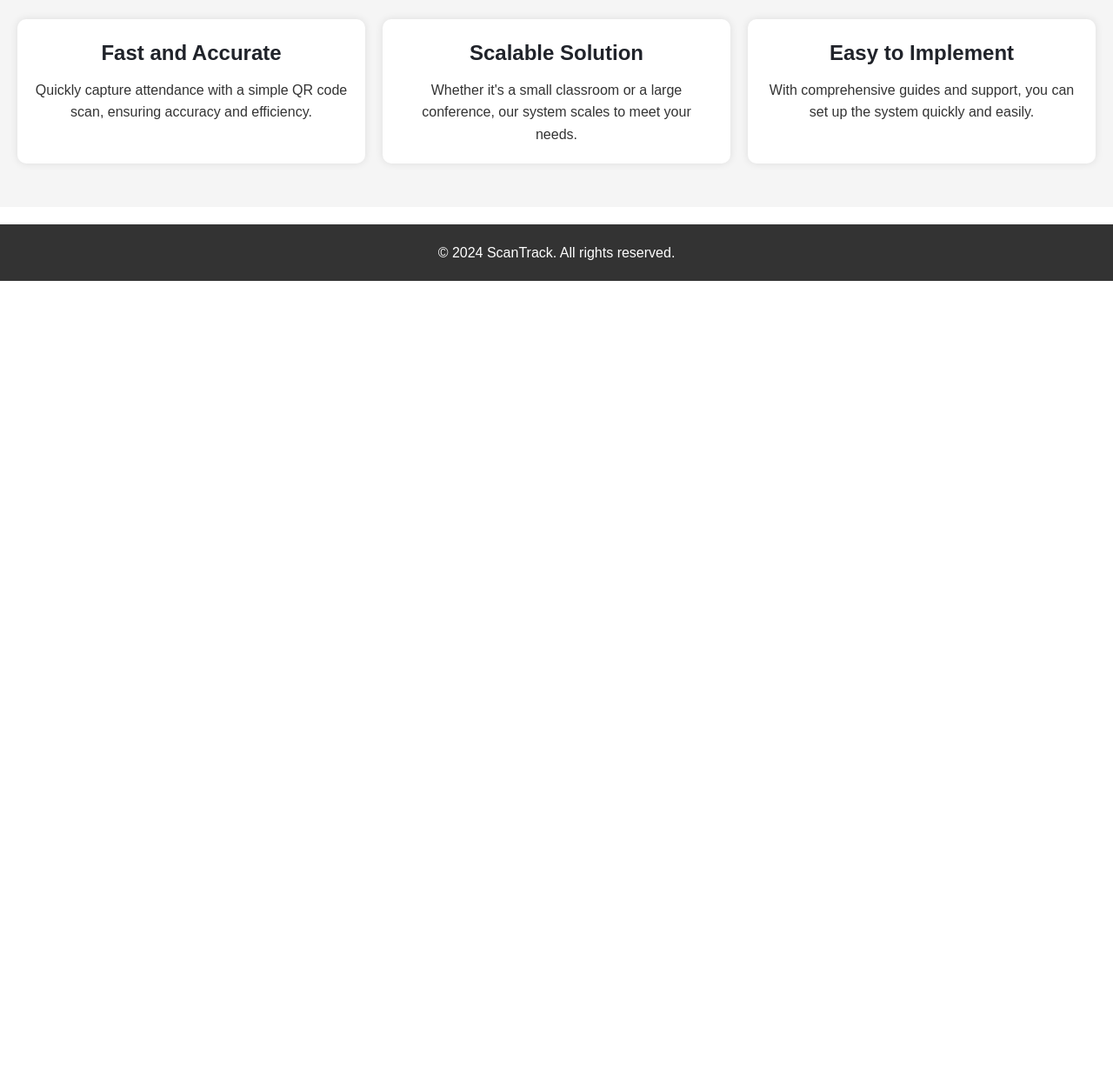
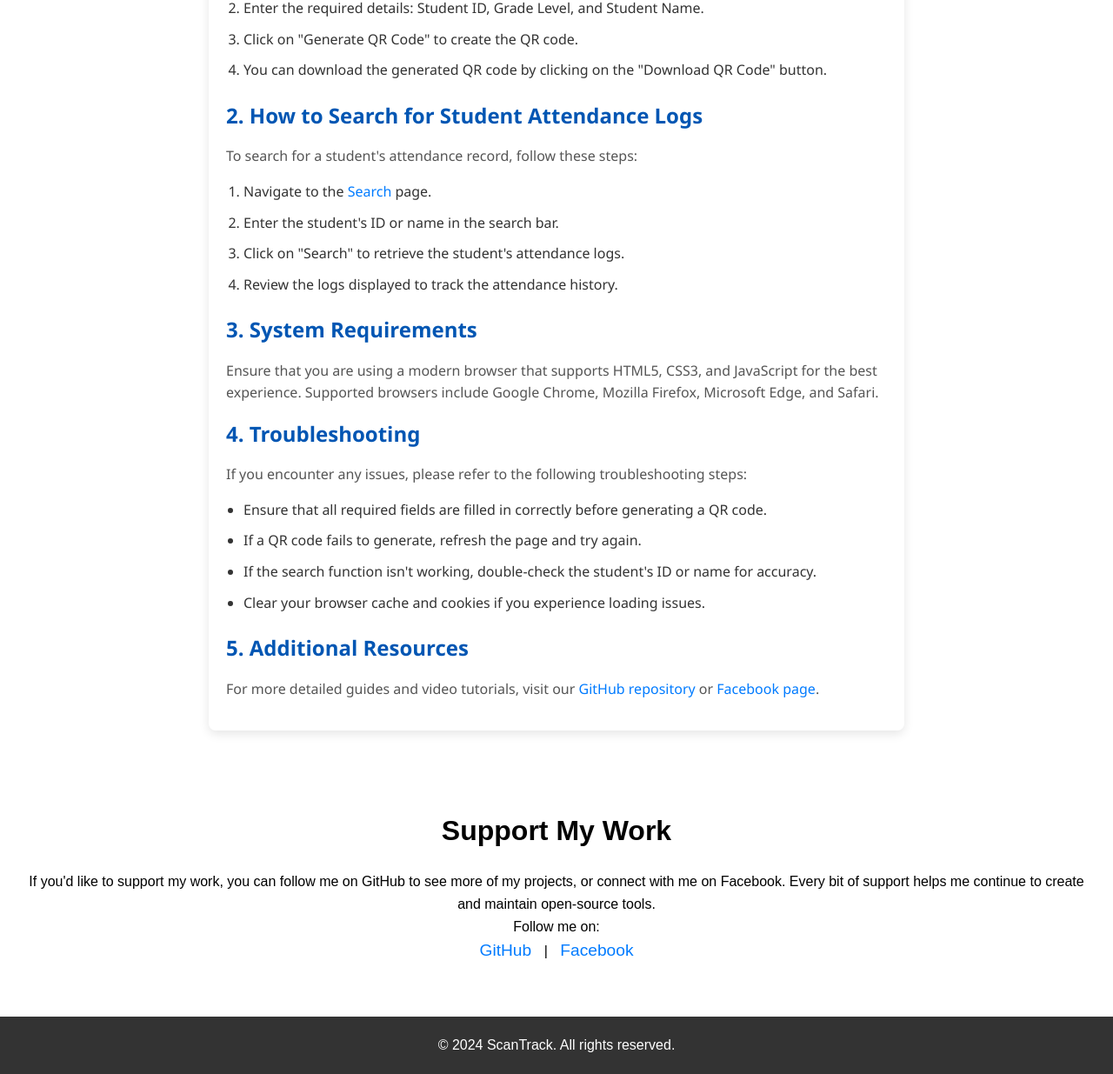
Before and after one commit to HugeSmile01/ScanTrack, a plain HTML site: page docs.html in a window 1280 px wide. Shown: the part 578-1813 px from the top of the page at 87% size. Before the commit the page ends 901 px from the top, so only its background shows below. Drawn offline with Linux system fonts and the light colour scheme.

Commit message:
Update docs.html

```diff
--- a/docs.html
+++ b/docs.html
@@ -5,20 +5,18 @@
     <meta name="viewport" content="width=device-width, initial-scale=1.0">
     <link href="/ScanTrack/Css/style.css" rel="stylesheet" type="text/css" />
     <script src="/ScanTrack/Script/menu.js"></script>
-    <title>Docs</title>
-
-
+    <title>Support the Developer</title>
 </head>
 <body>
     <!-- Navbar -->
     <header class="navbar">
         <div class="logo">
-            <a href="#">ScanTrack</a>
+            <a href="index.html">ScanTrack</a>
         </div>
         <nav>
             <span class="menu-icon" onclick="toggleMenu()">&#9776;</span>
             <ul class="nav-links">
-            <li><a href="#">Home</a></li>
+                <li><a href="index.html">Home</a></li>
                 <li><a href="search.html">Search</a></li>
                 <li><a href="docs.html">Docs</a></li>
                 <li><a href="support.html">Support</a></li>
@@ -26,7 +24,7 @@
             </ul>
             <!-- Mobile Menu -->
             <ul class="mobile-menu">
-            <li><a href="#">Home</a></li>
+                <li><a href="index.html">Home</a></li>
                 <li><a href="search.html">Search</a></li>
                 <li><a href="docs.html">Docs</a></li>
                 <li><a href="support.html">Support</a></li>
@@ -36,33 +34,60 @@
     </header>
 
     <!-- Hero Section -->
-<!-- Hero Section -->
     <section class="hero">
         <div class="hero-content">
-        <h1>Documentation</h1>
-        <p>Efficiently track and manage attendance using our reliable QR code-based system.</p>
-        <a href="#" class="btn-hero">Get Started Now</a>
+                   <h2>Getting Started</h2>
+                   <p>Welcome to the ScanTrack documentation. Here you'll find everything you need to get up and running with our attendance tracking system.</p>
         </div>
     </section>
 
-<!-- Features Section -->
-<section class="features">
-    <h2>Why Use Our Attendance System?</h2>
-    <div class="feature-grid">
-        <div class="feature">
-            <h3>Fast and Accurate</h3>
-            <p>Quickly capture attendance with a simple QR code scan, ensuring accuracy and efficiency.</p>
-        </div>
-        <div class="feature">
-            <h3>Scalable Solution</h3>
-            <p>Whether it's a small classroom or a large conference, our system scales to meet your needs.</p>
-        </div>
-        <div class="feature">
-            <h3>Easy to Implement</h3>
-            <p>With comprehensive guides and support, you can set up the system quickly and easily.</p>
-        </div>
+    <!-- About Developer Section -->
+    <section class="documentation">
+       <h3>1. How to Create a QR Code</h3>
+        <p>Follow these steps to generate a QR code for your students:</p>
+        <ol>
+          <li>Navigate to the <a href="qrCreate.html">Create QR Code</a> page.</li>
+          <li>Enter the required details: Student ID, Grade Level, and Student Name.</li>
+          <li>Click on "Generate QR Code" to create the QR code.</li>
+          <li>You can download the generated QR code by clicking on the "Download QR Code" button.</li>
+        </ol>
+
+        <h3>2. How to Search for Student Attendance Logs</h3>
+        <p>To search for a student's attendance record, follow these steps:</p>
+        <ol>
+          <li>Navigate to the <a href="search.html">Search</a> page.</li>
+          <li>Enter the student's ID or name in the search bar.</li>
+          <li>Click on "Search" to retrieve the student's attendance logs.</li>
+          <li>Review the logs displayed to track the attendance history.</li>
+        </ol>
+
+        <h3>3. System Requirements</h3>
+        <p>Ensure that you are using a modern browser that supports HTML5, CSS3, and JavaScript for the best experience. Supported browsers include Google Chrome, Mozilla Firefox, Microsoft Edge, and Safari.</p>
+
+        <h3>4. Troubleshooting</h3>
+        <p>If you encounter any issues, please refer to the following troubleshooting steps:</p>
+        <ul>
+          <li>Ensure that all required fields are filled in correctly before generating a QR code.</li>
+          <li>If a QR code fails to generate, refresh the page and try again.</li>
+          <li>If the search function isn't working, double-check the student's ID or name for accuracy.</li>
+          <li>Clear your browser cache and cookies if you experience loading issues.</li>
+        </ul>
+
+        <h3>5. Additional Resources</h3>
+        <p>For more detailed guides and video tutorials, visit our <a href="https://github.com/HugeSmile01" target="_blank">GitHub repository</a> or <a href="https://facebook.com/HugeSmile.org?mibextid=ZbWKwL&_rdc=1&_rdr" target="_blank">Facebook page</a>.</p>
+    </section>
+
+    <!-- Support Links Section -->
+    <section class="support-links">
+        <h2>Support My Work</h2>
+        <p>If you'd like to support my work, you can follow me on GitHub to see more of my projects, or connect with me on Facebook. Every bit of support helps me continue to create and maintain open-source tools.</p>
+        <p>Follow me on:</p>
+        <div class="social-links">
+            <a href="https://github.com/HugeSmile01" target="_blank">GitHub</a> |
+            <a href="https://www.facebook.com/HugeSmile.org?mibextid=ZbWKwL" target="_blank">Facebook</a>
         </div>
     </section>
+
     <!-- Footer -->
     <footer>
         <p>&copy; 2024 ScanTrack. All rights reserved.</p>
```
Lines whose indentation alone changed are shown as unchanged.
